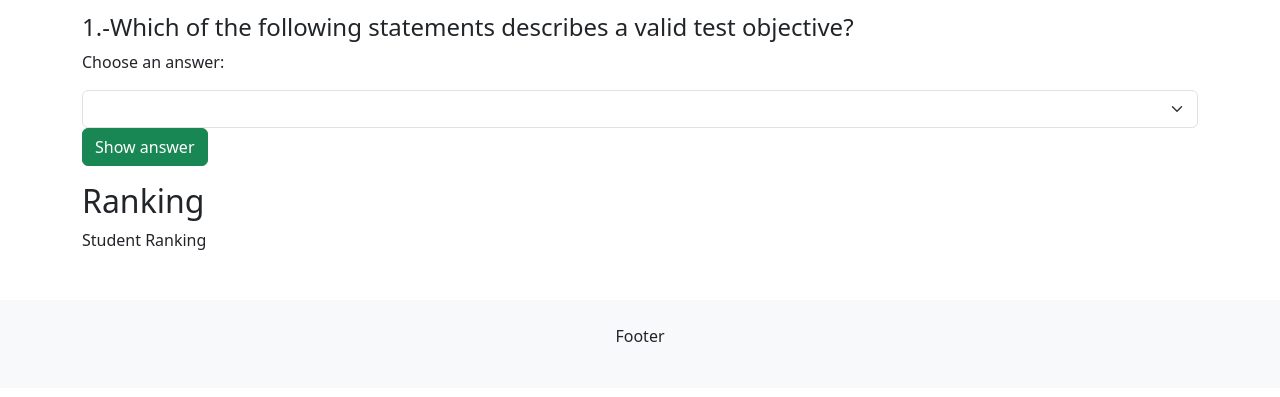
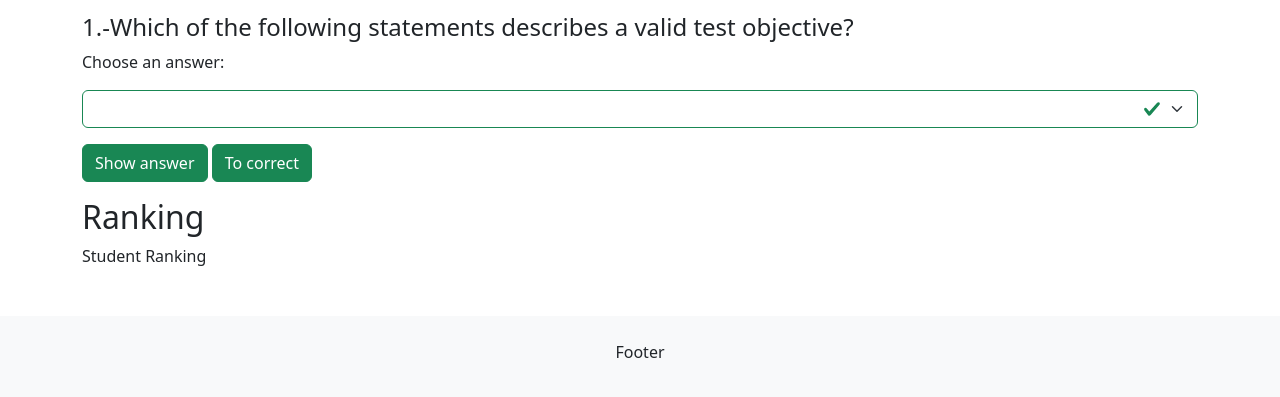
Before and after one commit to Rociocora/istqb_online_test, a plain HTML site: page index.html in a window 1280 px wide. Shown: the part 541-938 px from the top of the page. Drawn offline with nearby package versions, Linux system fonts and the light colour scheme.

Commit message:
corregir_y_ver_respuesta

```diff
--- a/index.html
+++ b/index.html
@@ -41,22 +41,25 @@
         <p id="darBienvenida"></p>
         </div>
 
-
-
-
         <div id="test">
             <h2>Test</h2>
             <p>Istqb Online Test Section</p>
             <h4>1.-Which of the following statements describes a valid test objective?</h4>
             <p>Choose an answer:</p>
-                <select id="respuestasPregunta1" class="form-select">
+            <form id="respuestasPregunta1" class="was-validated">
+                <div class="mb-3">
+                <select id="respuestasPregunta" class="form-select">
                     <option value=""></option>
-                    <option value="repuesta A">A - Demonstrate that there are no uncorrected defects in the system under test.</option>
-                    <option value="respuesta B">B - Demonstrate that no failures will occur after the system is implemented in production.</option>
-                    <option value="respuesta C">c - Reduce the level of risk of the test object and generate confidence in the level of quality.</option>
+                    <option value="repuestaA">A - Demonstrate that there are no uncorrected defects in the system under test.</option>
+                    <option value="respuestaB">B - Demonstrate that no failures will occur after the system is implemented in production.</option>
+                    <option value="respuestaC">c - Reduce the level of risk of the test object and generate confidence in the level of quality.</option>
                 </select>
+            </div>
             <button type="button" class="btn btn-success" onclick="enviarRespuesta()">Show answer</button>
+            <button type="button" class="btn btn-success" onclick="corregirRespuesta()">To correct</button>
+        </form>
             <p id="respuestaCorrecta1"></p>
+            <p id="respuestaCorrecta2"></p>
         </div>
         <div id="ranking">
             <h2>Ranking</h2>
--- a/script.js
+++ b/script.js
@@ -21,7 +21,21 @@ function nombre(){
 
 function enviarRespuesta () {
     //1. Obtenemos la opcion seleccionada
-    let respuestaSeleccionada = document.getElementById("respuestasPregunta1").value;
+    let respuestaSeleccionada = document.getElementById("respuestasPregunta").value;
     let mensaje = "The correct answer is C";
-    imprimir(mensaje,"respuestaCorrecta1");
+
+imprimir(mensaje,"respuestaCorrecta1");
 }
+
+function corregirRespuesta(){
+    let respuestaSeleccionada = document.getElementById("respuestasPregunta").value;
+    if (respuestaSeleccionada === "respuestaC"){
+        mensaje = "The answer is correct. Your score is 2.";
+    }
+    else if(respuestaSeleccionada ==="")
+        mensaje = "The answer is not correct. Your score is 0.";
+    else{
+        mensaje = "The answer is not correct. Your score is -1.";
+    }
+imprimir(mensaje,"respuestaCorrecta2");
+}
```
